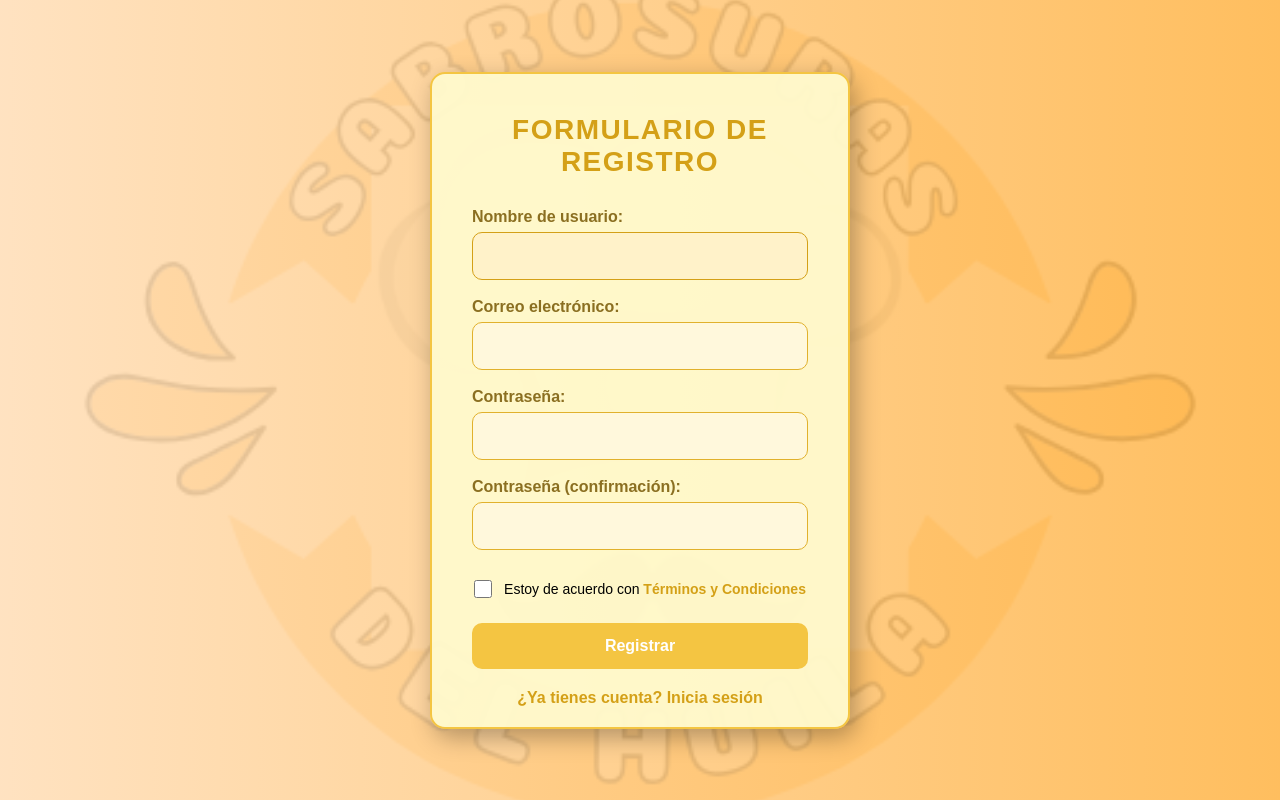
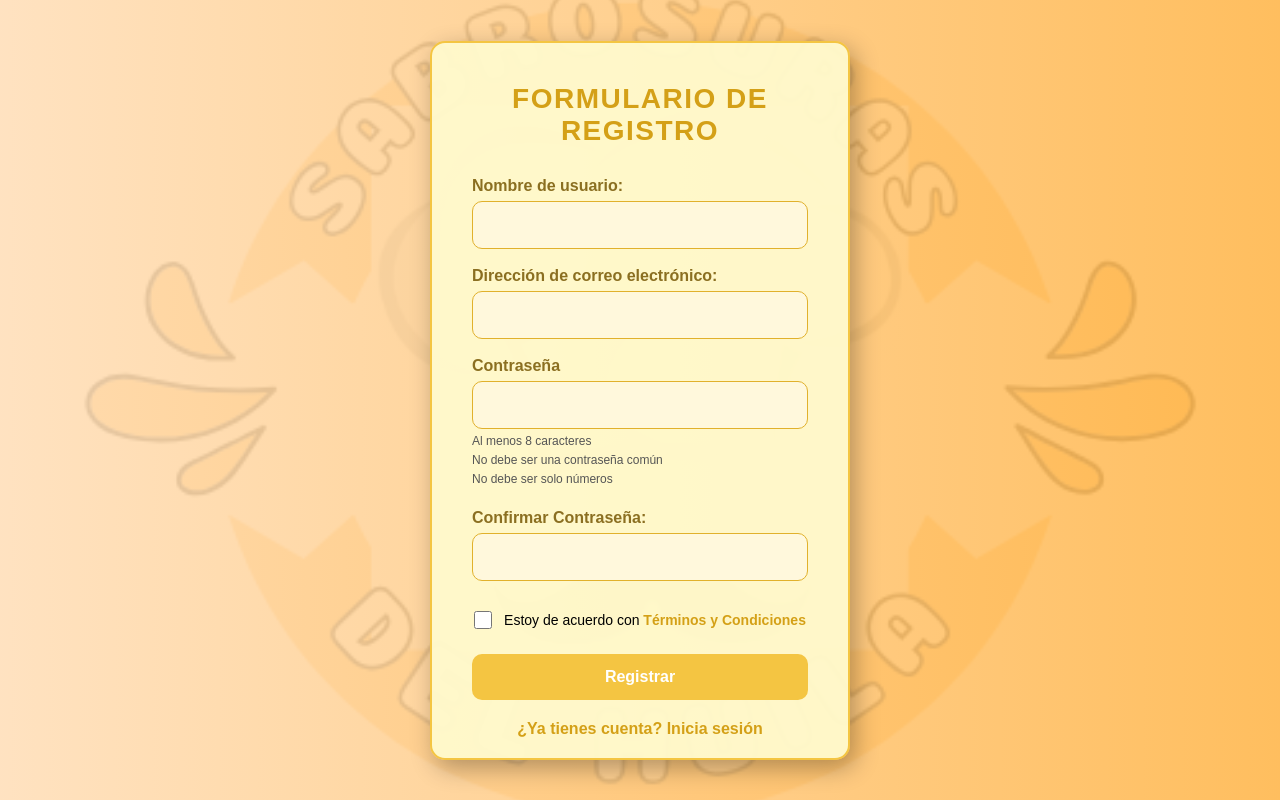
Before and after one commit to Losada115/Django, a Django app: page /registro/ in a window 1280 px wide. Run offline with Django 5.2, Linux system fonts and the light colour scheme.

Commit message:
cambiofinal_mejia3

```diff
--- a/web/forms.py
+++ b/web/forms.py
@@ -1,13 +1,23 @@
+# web/forms.py
 from django import forms
-from django.contrib.auth.forms import UserCreationForm
 from django.contrib.auth.models import User
+from .validators import validar_contraseña  # Importa el validador
 
-class RegistroForm(UserCreationForm):
-    email = forms.EmailField(required=True, label="Correo electrónico")
+class RegistroForm(forms.ModelForm):
+    password1 = forms.CharField(
+        widget=forms.PasswordInput,
+        label="Contraseña",
+        validators=[validar_contraseña]  # Añade el validador aquí
+    )
+    password2 = forms.CharField(
+        widget=forms.PasswordInput,
+        label="Confirmar Contraseña",
+    )
 
     class Meta:
         model = User
-        fields = ["username", "email", "password1", "password2"]
+        fields = ['username', 'email', 'password1', 'password2']
+
 
 # forms.py
 from django import forms
--- a/web/static/registro.css
+++ b/web/static/registro.css
@@ -154,3 +154,14 @@ body {
 .login-link a:hover {
   text-decoration: underline;
 }
+
+.password-requirements {
+  list-style-type: none;
+  padding: 0;
+  font-size: 12px;
+  color: #555;
+}
+
+.password-requirements li {
+  margin: 5px 0;
+}
--- a/web/templates/registro.html
+++ b/web/templates/registro.html
@@ -36,10 +36,18 @@
                     {{ form.email.label_tag }}
                     {{ form.email }}
                 </div>
+
+                <!-- Requisitos para la contraseña -->
                 <div class="input-box">
-                    {{ form.password1.label_tag }}
-                    {{ form.password1 }}
+                    <label for="password1">Contraseña</label>
+                    <input type="password" name="password1" id="password1" required minlength="8" pattern=".*\S.*" />
+                    <ul class="password-requirements">
+                        <li>Al menos 8 caracteres</li>
+                        <li>No debe ser una contraseña común</li>
+                        <li>No debe ser solo números</li>
+                    </ul>
                 </div>
+
                 <div class="input-box">
                     {{ form.password2.label_tag }}
                     {{ form.password2 }}
--- a/web/views.py
+++ b/web/views.py
@@ -37,21 +37,46 @@ def verificar_login(request):
 #         form = UserCreationForm()
 #     return render(request, 'registro.html', {'form': form})
 
+
+
+
+# def register_view(request):
+#     if request.method == 'POST':
+#         form = RegistroForm(request.POST)
+#         if form.is_valid():
+#             form.save()
+#             messages.success(request, 'Registro exitoso')
+#             return redirect('login')
+#         else:
+#             messages.error(request, 'Error en el registro')
+#             for field, errors in form.errors.items():
+#                 for error in errors:
+#                     messages.error(request, f"{field}: {error}")
+#     else:
+#         form = RegistroForm()
+#     return render(request, 'registro.html', {'form': form})
+
 def register_view(request):
     if request.method == 'POST':
-        form = RegistroForm(request.POST)  # Usa RegistroForm
+        form = RegistroForm(request.POST)
         if form.is_valid():
             form.save()
             messages.success(request, 'Registro exitoso')
             return redirect('login')
         else:
-            messages.error(request, 'Error en el registro')
+            # Capturamos errores más genéricos
             for field, errors in form.errors.items():
                 for error in errors:
-                    messages.error(request, f"{field}: {error}")
+                    # Si el error es de la contraseña, mostramos un mensaje genérico
+                    if field == 'password1':
+                        messages.error(request, "Error al digitar la contraseña. Revisa los requisitos y vuelve a intentarlo.")
+                    else:
+                        messages.error(request, f"{field}: {error}")
     else:
-        form = RegistroForm()  # Usa RegistroForm
+        form = RegistroForm()
+
     return render(request, 'registro.html', {'form': form})
+
 
 
 # Vista para iniciar sesión
```
Also changed, not shown: web/validators.py (added, +21 -0 lines), db.sqlite3.
